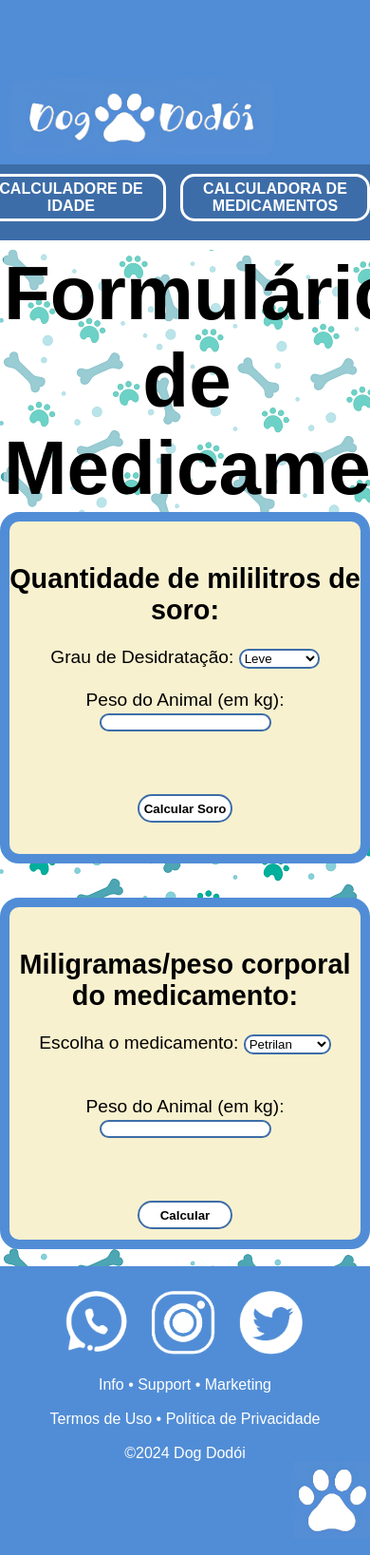
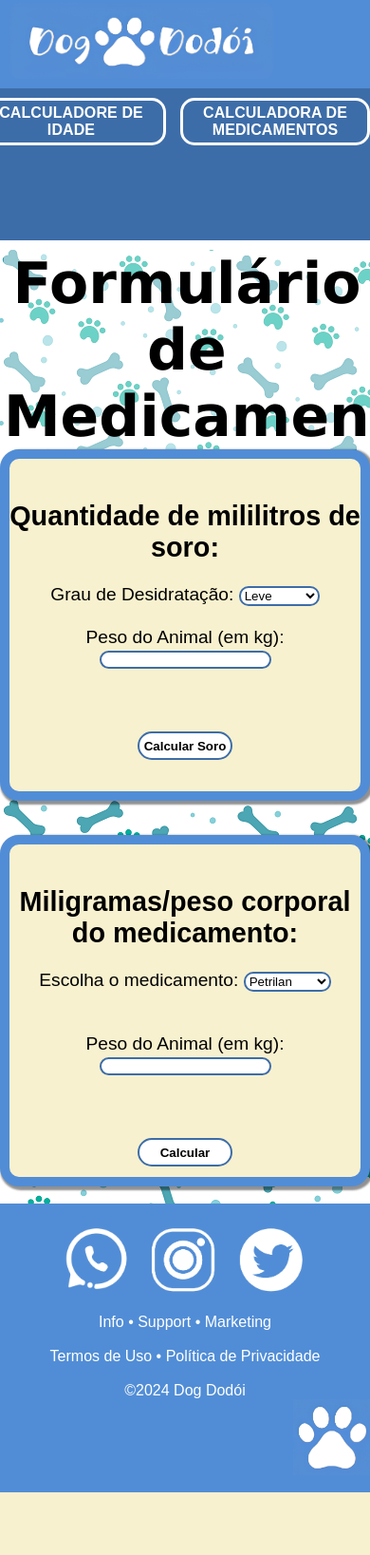
Before and after one commit to ciraht/dogdodoiAGORAVAI2, a Flask app: page /medicamento in a window 390 px wide; the page is wider, and only the part inside the window is pictured. Shown: that part at 95% size. After the commit the page ends 1571 px from the top of that part, so only its background shows below. Run offline with Flask 3, Linux system fonts and the light colour scheme.

Commit message:
tamanho da fonte

```diff
--- a/static/css/medicamento.css
+++ b/static/css/medicamento.css
@@ -88,8 +88,8 @@
     height: 80px;
 }
 h1 {
-    font-family: Arial, Helvetica, sans-serif;
-    font-size: 80px;
+    font-family: Verdana, Geneva, Tahoma, sans-serif;
+    font-size: 60px;
     margin-left: 1%;
     margin-top: 10px;
     font-weight: bolder;
@@ -104,6 +104,7 @@ h1 {
     border: 10px solid #518DD6;
     text-align: center;
     font-size: larger;
+    box-shadow: 2px 2px 2px 2px rgba(0, 0, 0, 0.434);
 }
 .container {
     width: 100%;
@@ -130,3 +131,9 @@ h1 {
     width: 100px;
     font-weight: bold;
 }
+@media (max-width: 630px)
+    {
+        .cabecao div{
+            height: 160px;
+        }
+    }
```
